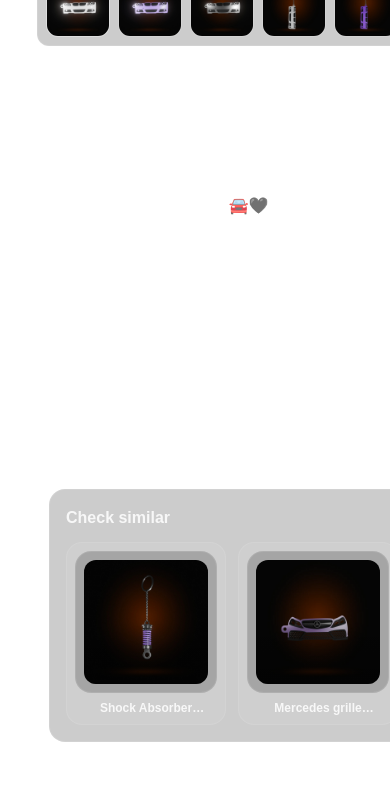
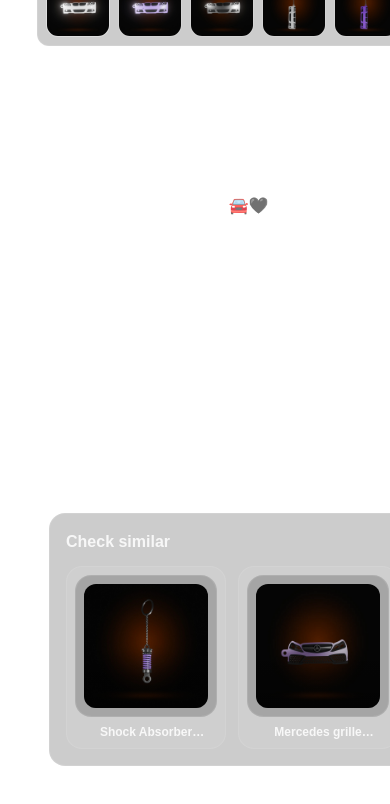
Before and after one commit to akaPaT0/Creative-Dimensions, a Next.js app: page /shop/keychains/bmw-front-e92 in a window 390 px wide. Shown: the part 1473-2277 px from the top of the page. Built offline with nearby package versions, Linux system fonts and the light colour scheme; no server answers.

Commit message:
Fix mobile spacing for recommended row

```diff
--- a/app/components/RecommendedRow.tsx
+++ b/app/components/RecommendedRow.tsx
@@ -26,7 +26,7 @@ export default function RecommendedRow({ items }: { items: Item[] }) {
   if (!items?.length) return null;
 
   return (
-    <div className="mt-auto rounded-2xl border border-white/10 bg-black/20 p-4">
+    <div className="mt-6 lg:mt-auto rounded-2xl border border-white/10 bg-black/20 p-4">
       <div className="flex items-center justify-between gap-3">
         <div className="text-white/85 font-semibold">Check similar</div>
 
```
